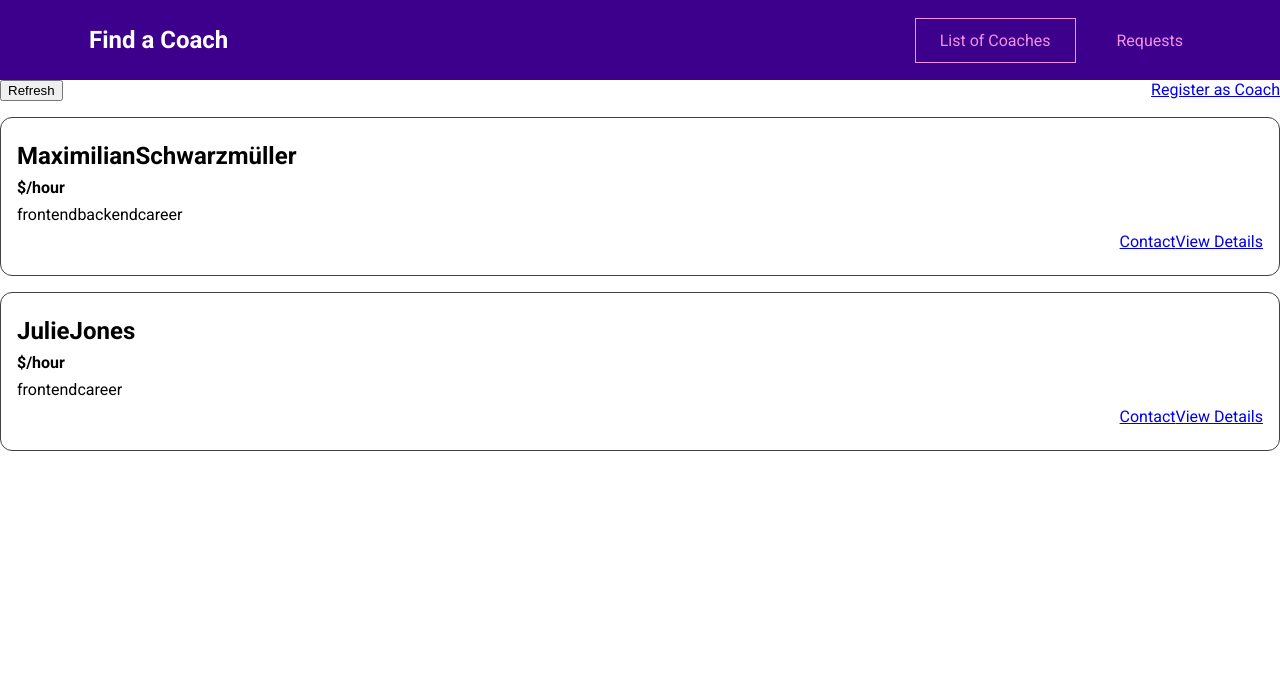
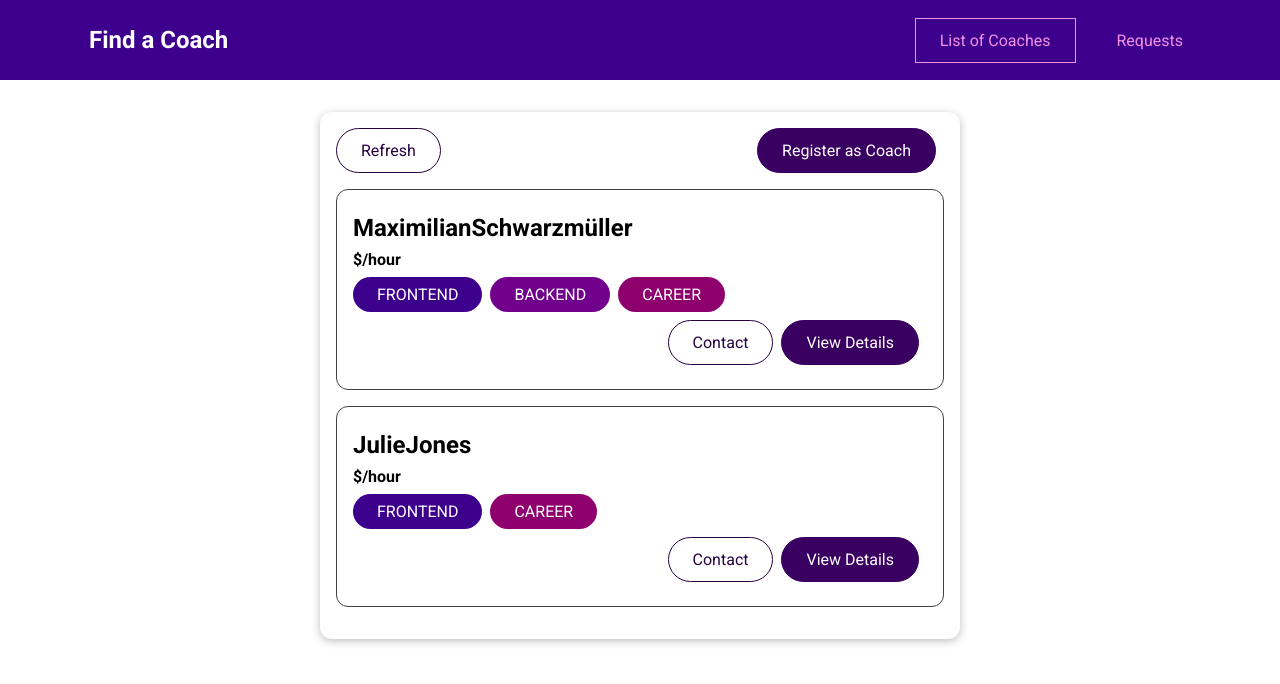
Before and after one commit to Gaurav-dawadi/Coaches-App, a Vue app: page /coaches in a window 1280 px wide. Shown: the top 684 px of the page. Built offline with nearby package versions, Linux system fonts and the light colour scheme.

Commit message:
feat: create base components for UI elements

```diff
--- a/src/components/coaches/CoachItem.vue
+++ b/src/components/coaches/CoachItem.vue
@@ -3,16 +3,18 @@
         <h3>{{fullName}}</h3>
         <h4>${{hourlyRate}}/hour</h4>
         <div>
-            <span
-                v-for='area in areas'
-                :key="area"
+            <base-badge
+              v-for='area in areas'
+              :key="area"
+              :type='area'
+              :title="area"
             >
-                {{area}}
-            </span>
+              {{area}}
+            </base-badge>
         </div>
         <div class="actions">
-            <router-link :to='coachContactLink'>Contact</router-link>
-            <router-link :to='coachDetailsLink'>View Details</router-link>
+            <base-button mode="outline" link :to='coachContactLink'>Contact</base-button>
+            <base-button link :to='coachDetailsLink'>View Details</base-button>
         </div>
     </li>
 </template>
--- /dev/null
+++ b/src/components/ui/BaseBadge.vue
@@ -0,0 +1,43 @@
+<template>
+    <span class='badge' :class='title'>
+        {{text}}
+    </span>
+</template>
+
+<script>
+export default {
+    props: ['type', 'title'],
+    computed: {
+        text(){
+            return this.title.toUpperCase()
+        }
+    }
+}
+</script>
+
+
+<style scoped>
+.badge {
+  background-color: #ccc;
+  color: #252525;
+  border-radius: 30px;
+  padding: 0.5rem 1.5rem;
+  display: inline-block;
+  margin-right: 0.5rem;
+}
+
+.frontend {
+  background-color: #3d008d;
+  color: white;
+}
+
+.backend {
+  background-color: #71008d;
+  color: white;
+}
+
+.career {
+  background-color: #8d006e;
+  color: white;
+}
+</style>
--- /dev/null
+++ b/src/components/ui/BaseButton.vue
@@ -0,0 +1,75 @@
+<template>
+    <button v-if="!link" :class='mode'>
+        <slot></slot>
+    </button>
+    <router-link v-else :to="to" :class='mode'>
+        <slot></slot>
+    </router-link>
+</template>
+
+
+<script>
+export default {
+    props: {
+        mode: {
+            type: String,
+            required: false,
+            default: null
+        },
+        link: {
+            type: Boolean,
+            required: false,
+            default: false
+        },
+        to: {
+            type: String,
+            required: false,
+            default: '/'
+        }
+    }
+}
+</script>
+
+
+<style scoped>
+button,
+a {
+  text-decoration: none;
+  padding: 0.75rem 1.5rem;
+  font: inherit;
+  background-color: #3a0061;
+  border: 1px solid #3a0061;
+  color: white;
+  cursor: pointer;
+  border-radius: 30px;
+  margin-right: 0.5rem;
+  display: inline-block;
+}
+
+a:hover,
+a:active,
+button:hover,
+button:active {
+  background-color: #270041;
+  border-color: #270041;
+}
+
+.flat {
+  background-color: transparent;
+  color: #3a0061;
+  border: none;
+}
+
+.outline {
+  background-color: transparent;
+  border-color: #270041;
+  color: #270041;
+}
+
+.flat:hover,
+.flat:active,
+.outline:hover,
+.outline:active {
+  background-color: #edd2ff;
+}
+</style>
--- /dev/null
+++ b/src/components/ui/BaseCard.vue
@@ -0,0 +1,16 @@
+<template>
+    <div class='card'>
+        <slot></slot>
+    </div>
+</template>
+
+
+<style scoped>
+.card {
+  border-radius: 12px;
+  box-shadow: 0 2px 8px rgba(0, 0, 0, 0.26);
+  padding: 1rem;
+  margin: 2rem auto;
+  max-width: 40rem;
+}
+</style>
--- a/src/pages/coaches/CoachesList.vue
+++ b/src/pages/coaches/CoachesList.vue
@@ -1,8 +1,9 @@
 <template>
     <section>
+        <base-card>
             <div class="controls">
-            <button>Refresh</button>
-            <router-link to='register'>Register as Coach</router-link>
+                <base-button mode='outline'>Refresh</base-button>
+                <base-button link to='/register'>Register as Coach</base-button>
             </div>
             <ul v-if="hasCoaches">
                 <coach-item
@@ -17,6 +18,7 @@
                 </coach-item>
             </ul>
             <h3 v-else>No coaches Found</h3>
+        </base-card>
     </section>
 </template>
 
```
Also changed, not shown: src/main.js (+7 -0 lines). Lines whose indentation alone changed are shown as unchanged.
